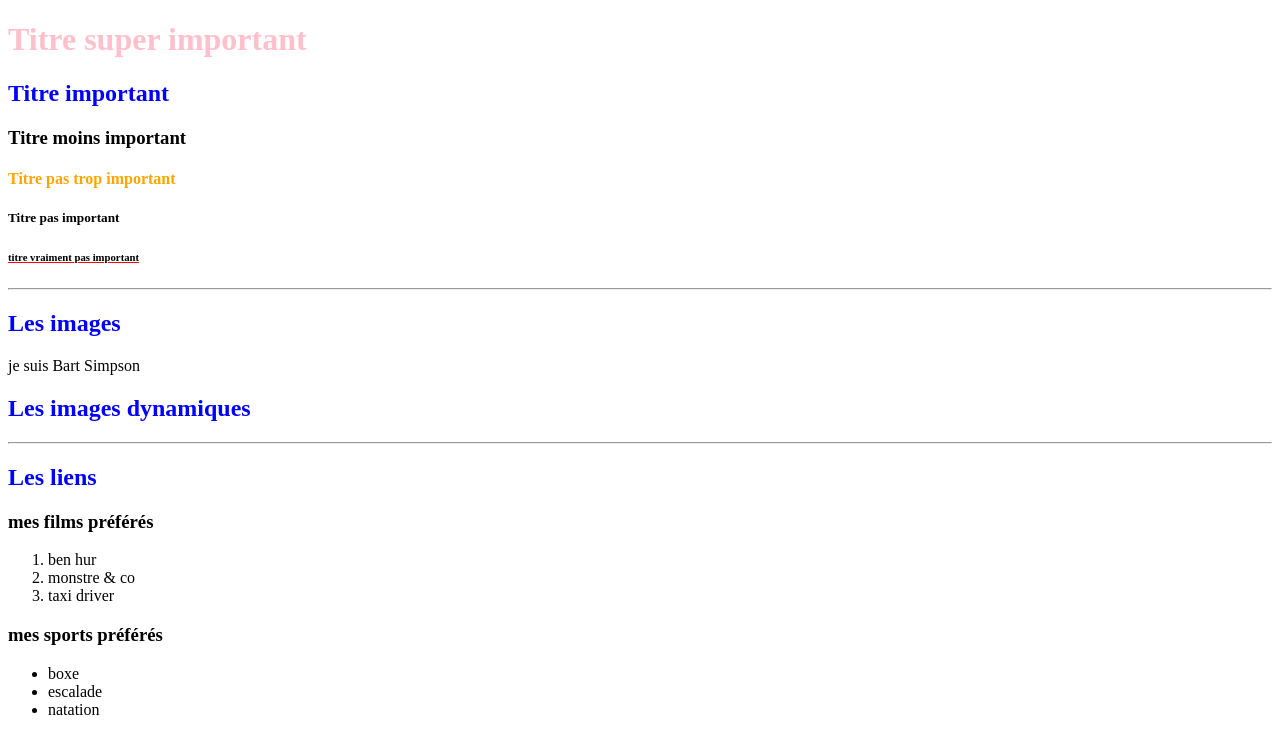
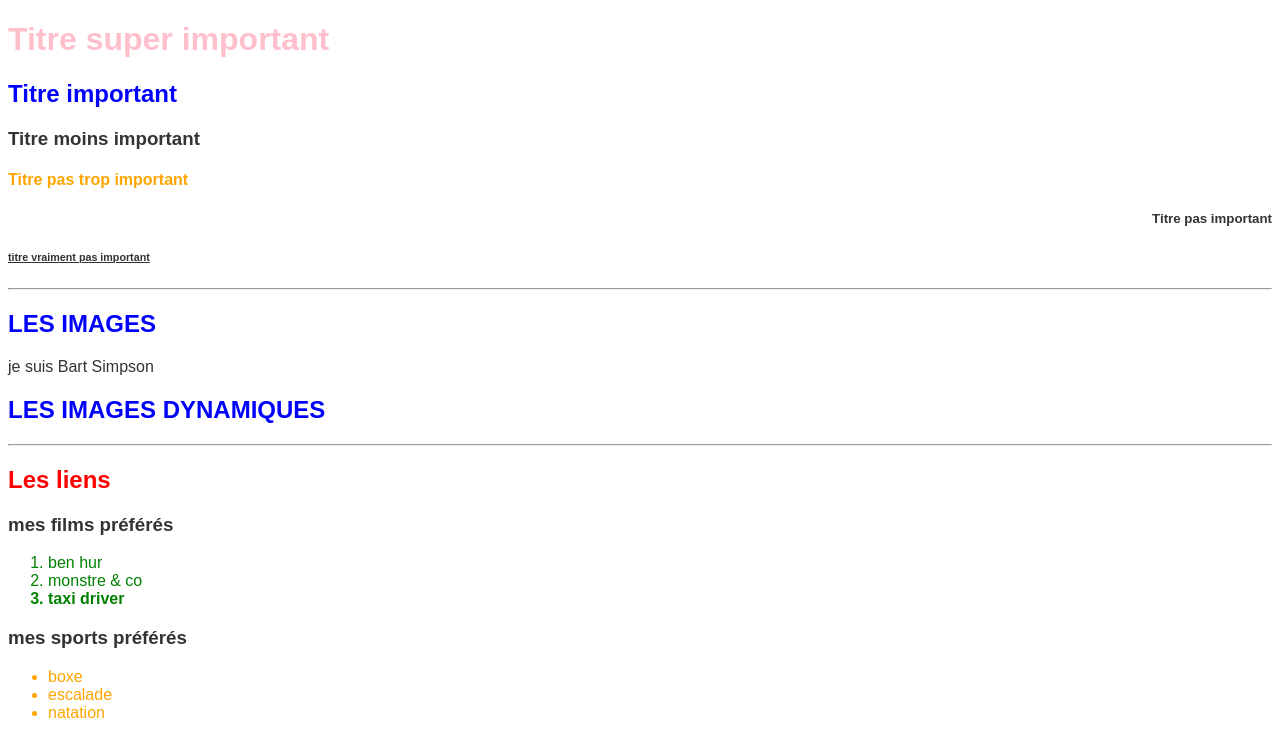
Before and after one commit to Edjek/-web-designer_17-04-2023, a plain HTML site: page 06-selector/view/selector-practice.html in a window 1280 px wide. Drawn offline with Linux system fonts and the light colour scheme.

Commit message:
first commit

```diff
--- a/06-selector/css/selector-practice.css
+++ b/06-selector/css/selector-practice.css
@@ -1,4 +1,85 @@
+body {
+    color: #333;
+    font-family: Arial, Helvetica, sans-serif;
+}
+
 h1 {
+    color: pink;
+}
+
+h2 {
+    color: blue;
+}
+
+.link-title {
+    color: red;
+}
+
+h4, .sports {
+    color: orange;
+}
+
+.subtitle-h5 {
+    text-align: right;
+}
+
+h6 {text-decoration: underline;
+}
+
+
+.images h2 {
+    text-transform: uppercase;
+}
+
+ol {
+    color: green;
+}
+
+.txt-bold {
+    font-weight: bold;
+}
+
+.txt-itlaic{
+    font-style: italic;
+}
+
+
+
+
+
+
+
+
+
+
+
+
+
+
+
+
+
+
+
+
+
+
+
+
+
+
+
+
+
+
+
+
+
+
+
+
+
+/* h1 {
     color: pink;
 }
 
@@ -46,4 +127,4 @@ h6 {
 
 .txt-italic {
     font-style: italic;
-}
+} */
--- a/06-selector/view/selector-practice.html
+++ b/06-selector/view/selector-practice.html
@@ -13,34 +13,34 @@
             <h2>Titre important</h2>
             <h3>Titre moins important</h3>
             <h4>Titre pas trop important</h4>
-            <h5>Titre pas important</h5>
+            <h5 class="subtitle-h5">Titre pas important</h5>
             <h6>titre vraiment pas important</h6>
         </div>
 
         <hr />
 
-        <div>
-            <h2>Les images</h2>
+        <div class="images">
+            <h2 class="image-title">Les images</h2>
             <p>je suis Bart Simpson</p>
-            <h2>Les images dynamiques</h2>
+            <h2 class="image-title">Les images dynamiques</h2>
         </div>
 
         <hr />
 
         <div>
-            <h2>Les liens</h2>
+            <h2 class="link-title">Les liens</h2>
             <h3>mes films préférés</h3>
             <ol>
                 <li>ben hur</li>
                 <li>monstre & co</li>
-                <li>taxi driver</li>
+                <li class="txt-bold txt-italic">taxi driver</li>
             </ol>
 
             <h3>mes sports préférés</h3>
-            <ul>
+            <ul class="sports">
                 <li>boxe</li>
                 <li>escalade</li>
-                <li>natation</li>
+                <li class="txt-italic">natation</li>
             </ul>
         </div>
     </body>
--- /dev/null
+++ b/07-css-block/css/style.css
@@ -0,0 +1,81 @@
+/* ? signifie que cela s'applique à tous les selecteurs */
+/* on reset les valeurs par défaut du navigateur */
+* {
+    margin: 0;
+    padding: 0;
+    box-sizing: border-box;
+}
+
+/* On cible body pour faire hériter en cascade certaines propriétés générales pour toute la page (couleur de texte, police de caractère */
+body {
+    font-size: 20px;
+    /* background-color: pink; */
+}
+
+h1 {
+    width: 80%;
+    min-height: 200px;
+    margin: 50px auto;
+    padding: 30px;
+    border-radius: 10px;
+    background-color: rgb(59, 119, 231);
+    border: 5px solid #333;
+    box-shadow: 4px 4px 16px rgba(0, 0, 0, 0.5);
+    color: #fff;
+    text-align: center;
+}
+
+.container {
+    /* valeur par defaut d'un element block */
+    /* display: block; */
+    background-color: rgb(97, 162, 81);
+    color: #fff;
+
+    /* Hauteur */
+    /* Par défaut la valeur est sur auto { height: auto; } */
+    /* height: 200px; */
+    min-height: 300px;
+
+    /* Largeur */
+    /* Par défaut la valeur est sur 100% { width: 100%; } */
+    width: 400px;
+
+    /* Margin sert à mettre de la marge exterieur, il y a plein de raccourcis */
+    /* margin-top: 100px;
+    margin-right: 100px;
+    margin-bottom: 100px;
+    margin-left: 100px; */
+    /* margin: 100px 30px 50px 80px; */
+    /* margin: 100px 30px */
+    /* margin: 100px; */
+    /* margin-left: auto; */
+    margin: 30px auto;
+
+    /* Padding sert à mettre de la marge intérieur, il y a plein de raccourcis */
+    /* padding-top: 50px;
+    padding-right: 50px;
+    padding-bottom: 30px;
+    padding-left: 30px;
+    padding: 20px 30px 39px 40px;
+    padding: 10px 40px; */
+    padding: 50px;
+
+    /* La propriété raccourci { border: 1px solid black; } permet de preciser la taille, le style et la couleur de la bordure */
+    /* border: 3px solid #333; */
+
+    /* { border-radius: } permet d'arrondir les angles */
+    border-radius: 20px;
+
+    /* { box-shadow: }  permet de créer une ombre */
+    box-shadow: 4px 8px 18px rgba(0, 0, 0, 0.5);
+}
+
+.circle {
+    width: 200px;
+    height: 200px;
+    margin: auto;
+    background-color: #eb5858;
+    border-radius: 50%;
+    /* { box-shadow: }  permet de créer une ombre */
+    box-shadow: 4px 8px 18px rgba(0, 0, 0, 0.5);
+}
```
Also changed, not shown: 07-css-block/index.html (added, +31 -0 lines).
